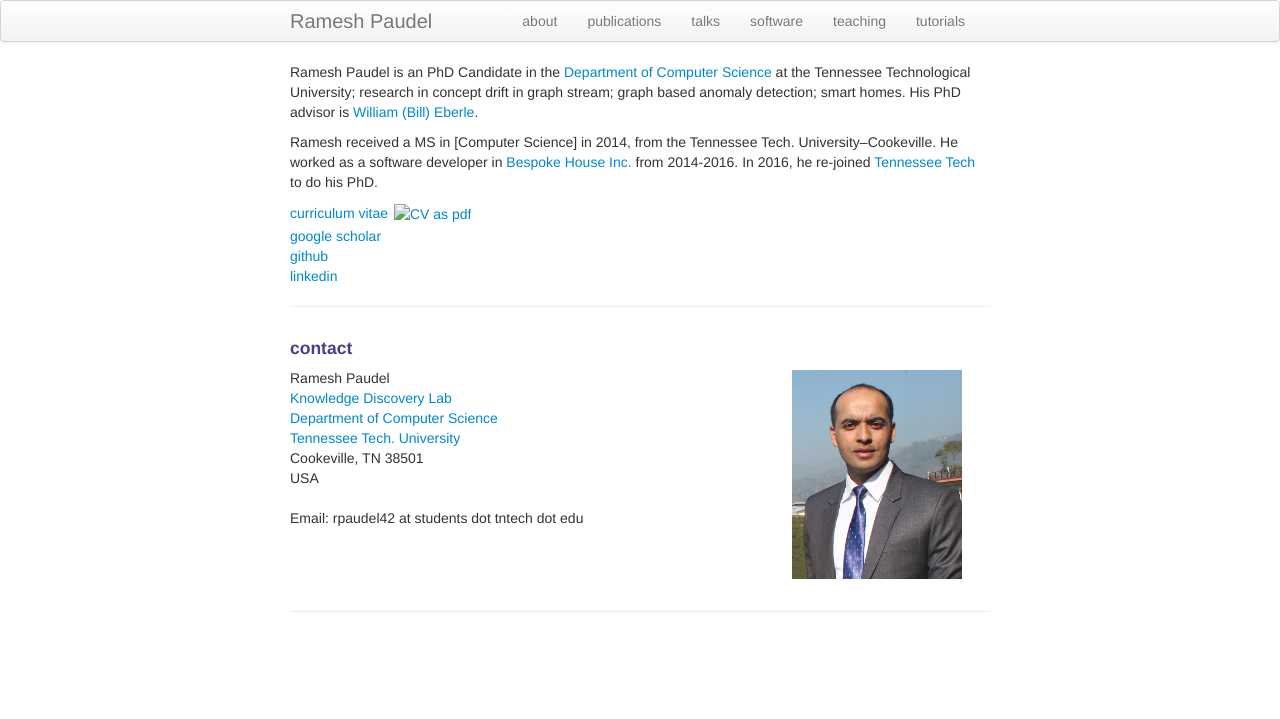
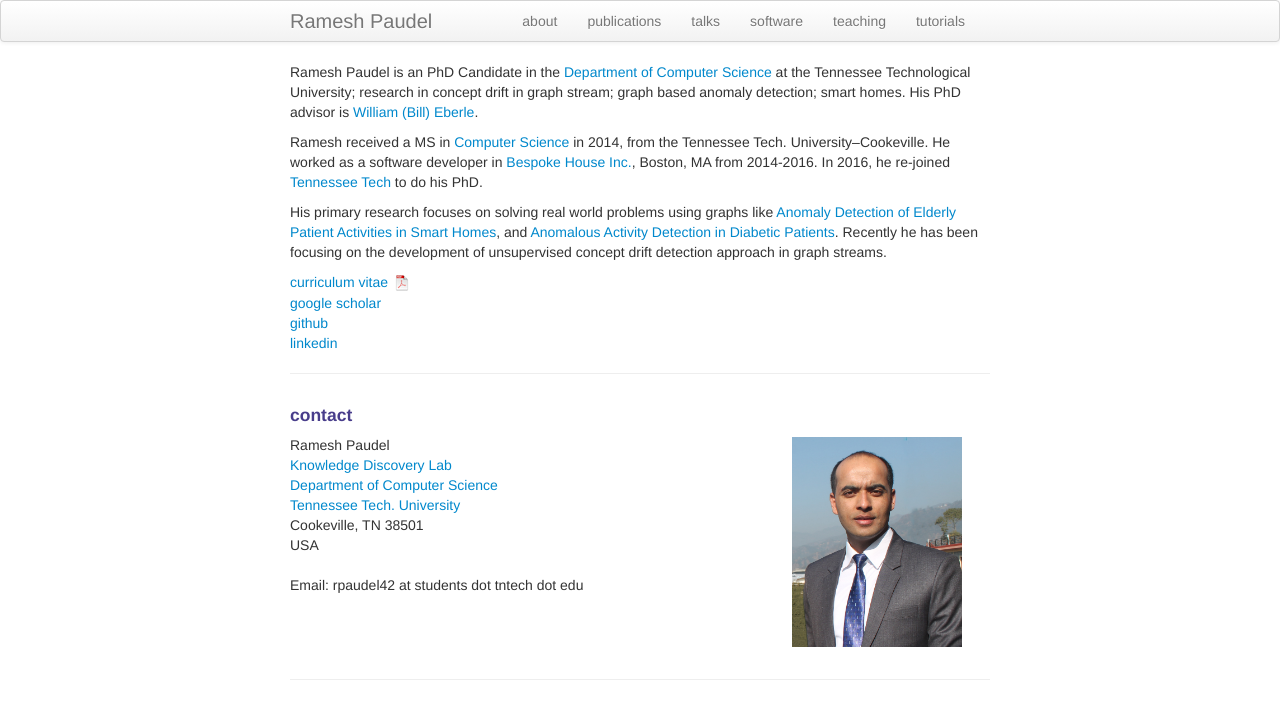
Before and after one commit to rpaudel42/rpaudel42.github.io, a Jekyll site: the page built from index.md, in a window 1280 px wide. Shown: the top 719 px of the page. Built offline with Jekyll 4.4.1, drawn with Linux system fonts in a browser that asks for light colours.

Commit message:
Update index.md

```diff
--- a/index.md
+++ b/index.md
@@ -11,13 +11,15 @@ at the Tennessee Technological University;
 research in concept drift in graph stream; graph based anomaly detection; smart homes. His PhD advisor is
 [William (Bill) Eberle](http://users.csc.tntech.edu/~weberle/).
 
-Ramesh received a MS in [Computer Science]
+Ramesh received a MS in [Computer Science](http://www.csc.tntech.edu)
 in 2014, from the Tennessee Tech. University&ndash;Cookeville. He
-worked as a software developer in [Bespoke House Inc.](http://bespoke.house) from 2014-2016. In 2016, he re-joined
+worked as a software developer in [Bespoke House Inc.](http://bespoke.house), Boston, MA from 2014-2016. In 2016, he re-joined
 [Tennessee Tech](https://www.tntech.edu) to do his PhD.
 
+His primary research focuses on solving real world problems using graphs like [Anomaly Detection of Elderly Patient Activities in Smart Homes](https://www.researchgate.net/profile/Ramesh_Paudel4/publication/325296524_Anomaly_Detection_of_Elderly_Patient_Activities_in_Smart_Homes_using_a_Graph-Based_Approach/links/5b154ee84585151f91f96b49/Anomaly-Detection-of-Elderly-Patient-Activities-in-Smart-Homes-using-a-Graph-Based-Approach.pdf), and [Anomalous Activity Detection in Diabetic Patients](https://www.researchgate.net/profile/Ramesh_Paudel4/publication/319333465_Detection_of_Anomalous_Activity_in_Diabetic_Patients_Using_Graph-Based_Approach/links/59a59526a6fdcc61fcf97b98/Detection-of-Anomalous-Activity-in-Diabetic-Patients-Using-Graph-Based-Approach.pdf).
+Recently he has been focusing on the development of unsupervised concept drift detection approach in graph streams.
 
-[curriculum vitae ![CV as pdf]({{ BASE_PATH }}/assets/pdf-icon.png)]({{ BASE_PATH }}/assets/Resume.pdf)<br/>
+[curriculum vitae ![CV as pdf]({{ BASE_PATH }}/assets/icons/pdf-icon.png)]({{ BASE_PATH }}/assets/Resume.pdf)<br/>
 [google scholar](https://scholar.google.com/citations?user=seHpymwAAAAJ&hl=en)<br/>
 [github](https://github.com/rpaudel42)<br/>
 [linkedin](https://www.linkedin.com/in/ramesh-paudel-1384b564/)
```
